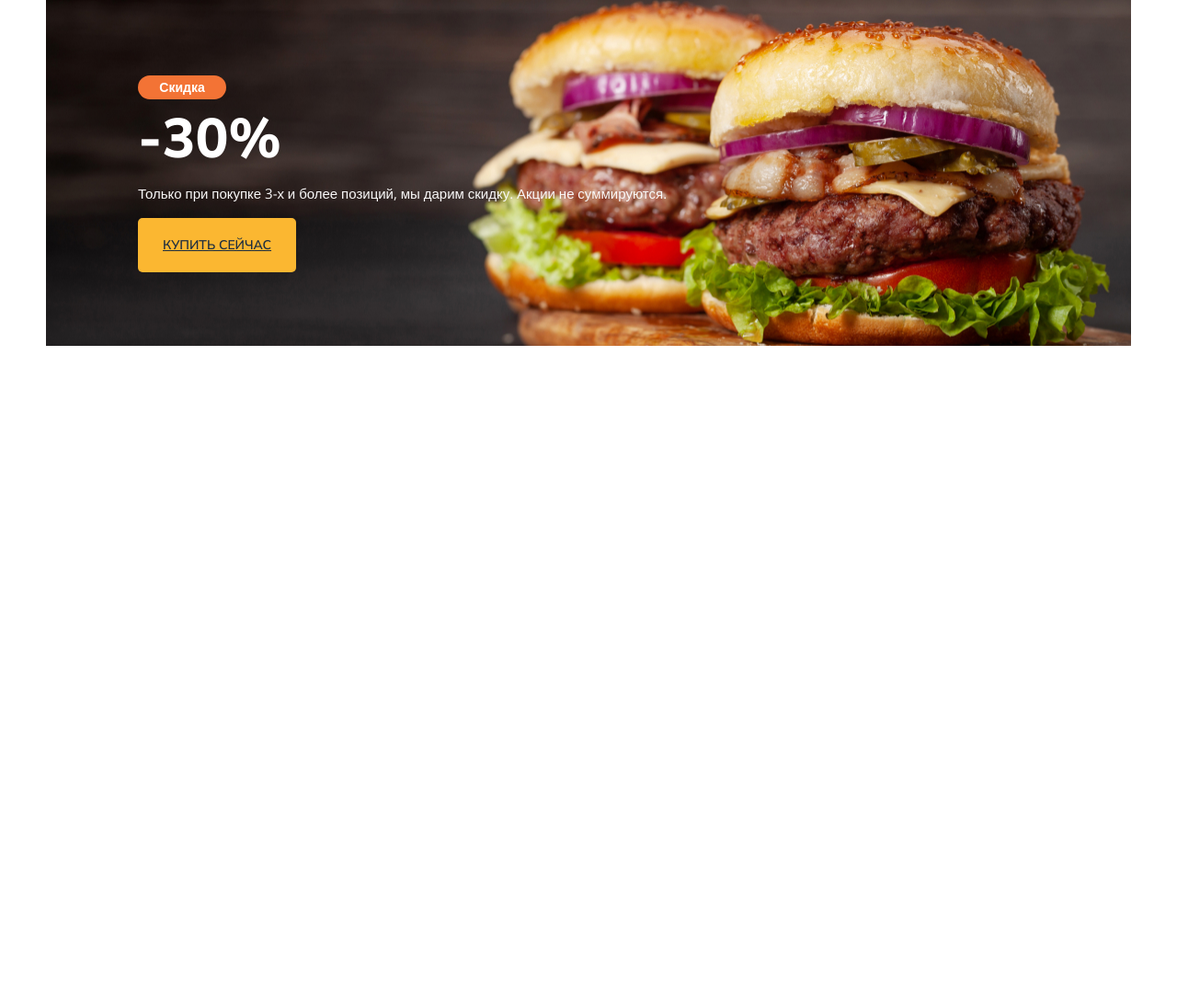
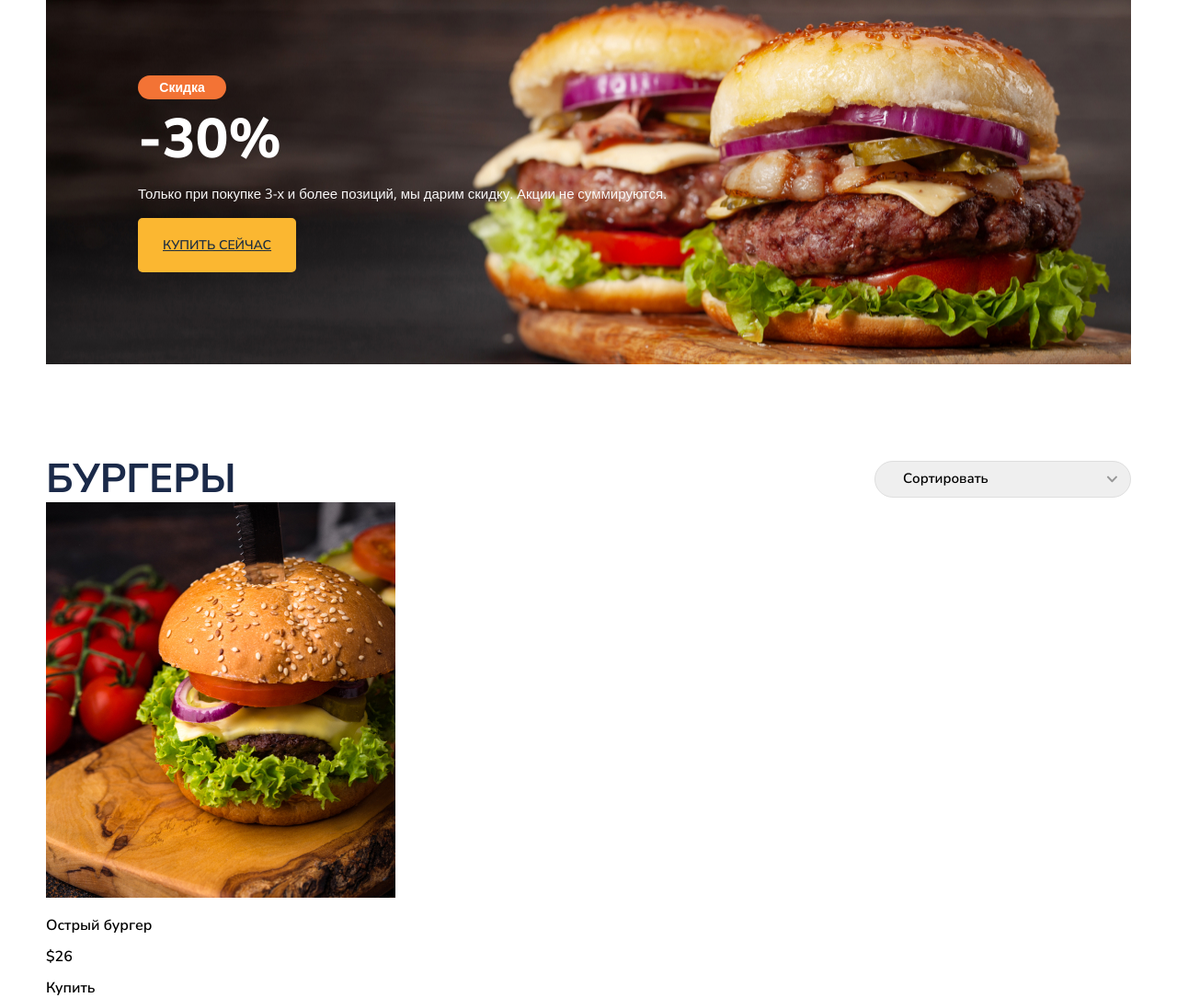
Before and after one commit to Chaisuu/Module01-Burger, a plain HTML site: page index.html in a window 1280 px wide. Shown: the part 778-1863 px from the top of the page at 92% size. Before the commit the page ends 1154 px from the top, so only its background shows below. Drawn offline with nearby package versions, Linux system fonts and the light colour scheme.

Commit message:
52
1test

```diff
--- a/index.html
+++ b/index.html
@@ -59,6 +59,34 @@
 
             </div>
         </div>
+        <div class="menu">
+            <div class="conteiner">
+                <div class="menu-header">
+                    <h2 class="menu-title">
+                        Бургеры
+                    </h2>
+                    <select class="menu-select">
+                        <option value="">Сортировать</option>
+                        <option value="up">По возрастанию</option>
+                        <option value="down">По убыванию</option>
+                    </select>
+                </div>
+                <div class="menu-grid">
+                    <div class="menu-grid-item">
+                       <div></div>
+                       <div class="menu-grid-item-cover">
+                           <img src="image/menu/01.jpg" alt="Острый бургер">
+                       </div>
+                       <p class="menu-grid-title">Острый бургер</p>
+                       <p class="menu-grid-price">$26</p>
+                       <button type="button" class="menu-grid-btn"></button>
+                       <span class="menu-grid-icon"> </span>
+                       <span class="menu-grid-text">Купить</span>
+                    </div>
+                </div>
+            </div>
+        </div>
+
     </main>
 </body>
 </html>
--- a/styles/main.css
+++ b/styles/main.css
@@ -140,7 +140,8 @@ button {
   background-image: url(../image/bunner.jpg);
   background-size: cover;
   background-repeat: no-repeat;
-  padding: 100px;
+  padding: 100px 100px 120px;
+  margin-bottom: 100px;
 }
 .banner-title {
   color: #ffffff;
@@ -179,3 +180,27 @@ button {
   background-color: #fbb731;
   border-radius: 5px;
 }
+.menu-header {
+  display: flex; /*  для того чтобы элементы были в одну строку*/
+  align-items: center; /*ЧТобы рассположение текста было по центру*/
+  justify-content: space-between; /* чтобы элементы стояли отдельно друг от друга*/
+}
+.menu-title {
+  font-size: 44px;
+  font-weight: 700;
+  text-transform: uppercase;
+  color: #1b2a49;
+  margin: 0;
+}
+.menu-select {
+  border: 1px solid #dedede;
+  padding: 10px 30px;
+  border-radius: 22px;
+  font-size: 15px;
+  appearance: none; /*убрать стрелку есть в выпадающем списке*/
+  flex-basis: 279px;
+  background-image: url(../image/errow.svg);
+  background-size: 12.79px 7.75px;
+  background-repeat: no-repeat;
+  background-position: 95% center;
+}
```
Also changed, not shown: image/cart-menu.svg (added), image/errow.svg (added), image/menu/01.jpg (added).
